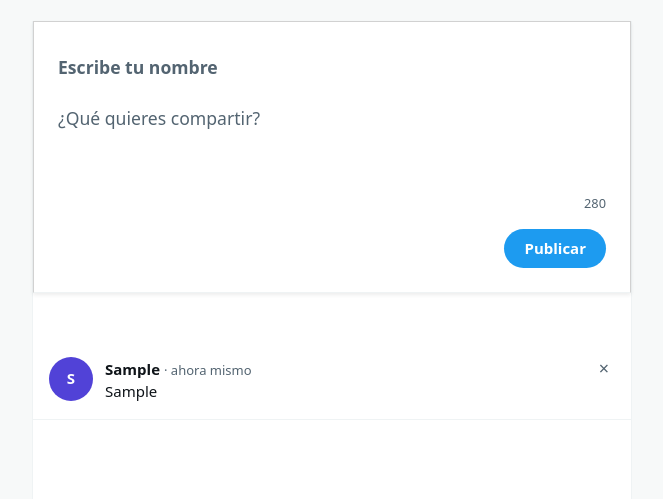
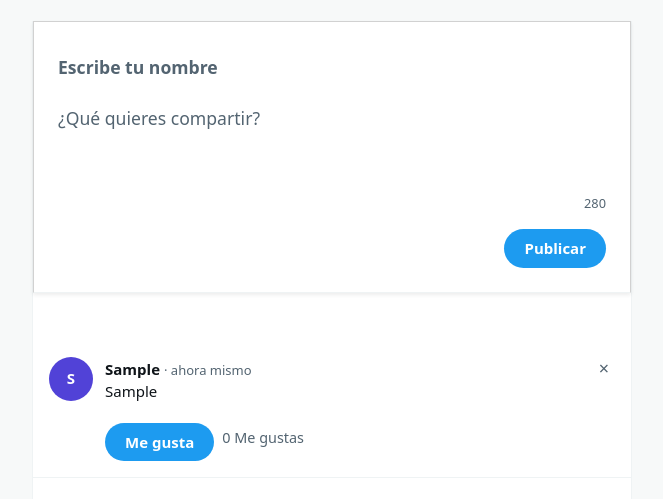
Before and after one commit to Edieth/metodologiaXP, a plain HTML site: page index.html in a window 1280 px wide. Both pictures are taken after typing "Sample", "Sample" into the empty fields and a click on the button "Publicar". Shown: the part 85-584 px from the top of the page, without its empty margins (308-971 px from the left). Drawn offline with nearby package versions, Linux system fonts and the light colour scheme.

Commit message:
reaction upgrade

```diff
--- a/custom.css
+++ b/custom.css
@@ -185,6 +185,36 @@ main section {
   word-wrap: break-word;
 }
 
+.post-actions {
+  display: flex;
+  align-items: center;
+  gap: 8px;
+  margin-top: 12px;
+}
+
+.likes-count {
+  color: var(--text-muted);
+  font-size: 0.9rem;
+}
+
+.like-btn {
+  display: inline-flex;
+  align-items: center;
+  justify-content: center;
+  border-radius: 9999px;
+  border: 1px solid rgba(29, 155, 240, 0.2);
+  background-color: rgba(29, 155, 240, 0.08);
+  color: var(--twitter-blue);
+  font-weight: 700;
+  padding: 6px 12px;
+  cursor: pointer;
+  transition: background-color 0.2s ease, transform 0.2s ease;
+}
+
+.like-btn:hover {
+  background-color: rgba(29, 155, 240, 0.16);
+  transform: translateY(-1px);
+}
 
 .post-row {
   display: flex;
--- a/main.js
+++ b/main.js
@@ -32,7 +32,8 @@ document.addEventListener('DOMContentLoaded', () => {
             id: Date.now(),
             name: name,
             message: message,
-            timestamp: Date.now()
+            timestamp: Date.now(),
+            likes: 0
         };
 
         posts.unshift(newPost);
@@ -84,6 +85,10 @@ document.addEventListener('DOMContentLoaded', () => {
                             <button class="delete-btn" data-id="${post.id}" title="Eliminar" aria-label="Eliminar publicación">&times;</button>
                         </div>
                         <p class="card-text">${escapeHTML(post.message)}</p>
+                        <div class="post-actions">
+                            <button class="btn-pill like-btn" data-id="${post.id}" title="Me gusta">Me gusta</button>
+                            <span class="likes-count">${post.likes || 0} Me gusta${post.likes === 1 ? '' : 's'}</span>
+                        </div>
                     </div>
                 </div>
             `;
@@ -95,6 +100,17 @@ document.addEventListener('DOMContentLoaded', () => {
             btn.addEventListener('click', (e) => {
                 const id = Number(e.currentTarget.dataset.id);
                 posts = posts.filter(p => p.id !== id);
+                localStorage.setItem('posts', JSON.stringify(posts));
+                renderPosts();
+            });
+        });
+
+        feedContainer.querySelectorAll('.like-btn').forEach(btn => {
+            btn.addEventListener('click', (e) => {
+                const id = Number(e.currentTarget.dataset.id);
+                const post = posts.find(p => p.id === id);
+                if (!post) return;
+                post.likes = (post.likes || 0) + 1;
                 localStorage.setItem('posts', JSON.stringify(posts));
                 renderPosts();
             });
```
